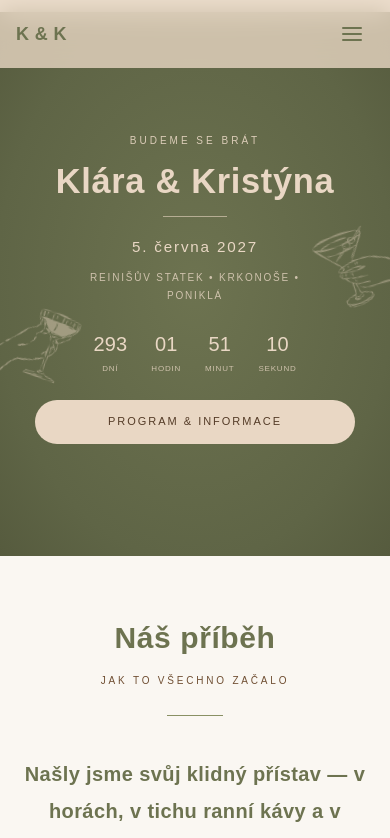
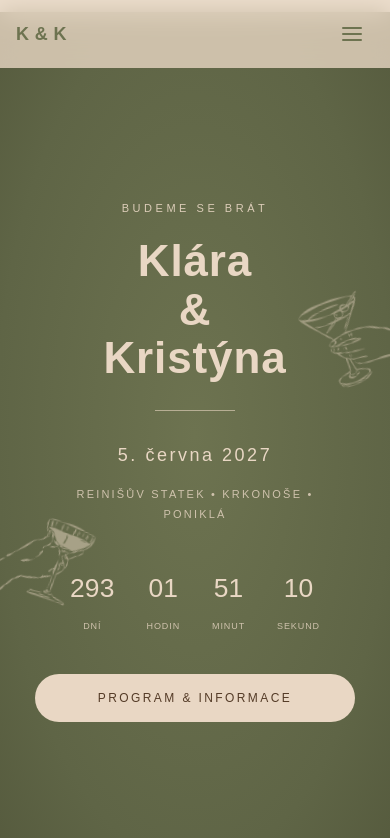
Before and after one commit to tynasorm/svatebni-web, a React (Vite) app: page / in a window 390 px wide. Shown: the top 838 px of the page. Built offline with nearby package versions, Linux system fonts and the light colour scheme; a web font is replaced by a local one.

Commit message:
úprava webu

```diff
--- a/src/components/sections/Hero.tsx
+++ b/src/components/sections/Hero.tsx
@@ -9,11 +9,11 @@ type HeroProps = {
 
 function CountdownUnit({ value, label }: { value: number; label: string }) {
   return (
-    <div className="flex flex-col items-center px-0.5 sm:px-2">
-      <span className="font-body text-xl font-normal tabular-nums text-[#E9D7C4] sm:text-3xl md:text-4xl">
+    <div className="flex flex-col items-center px-1 sm:px-2">
+      <span className="font-body text-[1.65rem] font-normal tabular-nums text-[#E9D7C4] sm:text-3xl md:text-4xl">
         {String(value).padStart(2, '0')}
       </span>
-      <span className="mt-1 font-body text-[8px] uppercase tracking-widest text-[#E9D7C4]/80 sm:mt-2 sm:text-[10px]">
+      <span className="mt-1.5 font-body text-[9px] uppercase tracking-widest text-[#E9D7C4]/80 sm:mt-2 sm:text-[10px]">
         {label}
       </span>
     </div>
@@ -24,7 +24,7 @@ export function Hero({ countdown }: HeroProps) {
   return (
     <section
       id="hero"
-      className="relative -mt-[3.5rem] flex scroll-mt-24 items-center justify-center overflow-hidden px-4 pt-[7.5rem] pb-28 sm:-mt-[4.25rem] sm:min-h-[100svh] sm:px-8 sm:pt-[4.25rem] sm:pb-12 md:px-12"
+      className="relative -mt-[3.5rem] flex min-h-[100dvh] scroll-mt-24 items-center justify-center overflow-hidden px-4 pt-[5.75rem] pb-10 sm:-mt-[4.25rem] sm:px-8 sm:pt-[4.25rem] sm:pb-12 md:px-12"
       style={{
         background:
           'radial-gradient(ellipse at center, #6D7350 0%, #5F6546 72%, #565B3E 100%)',
@@ -48,44 +48,44 @@ export function Hero({ countdown }: HeroProps) {
         src={handCoupe}
         alt=""
         aria-hidden="true"
-        className="hero-float-a pointer-events-none absolute top-[52%] left-0 z-[1] w-[5.75rem] select-none opacity-45 sm:top-auto sm:bottom-[18%] sm:w-44 sm:opacity-65 md:w-52 lg:w-60 lg:opacity-70"
+        className="hero-float-a pointer-events-none absolute top-[58%] left-0 z-[1] w-[6.75rem] select-none opacity-50 sm:top-auto sm:bottom-[18%] sm:w-44 sm:opacity-65 md:w-52 lg:w-60 lg:opacity-70"
       />
       <img
         src={handMartini}
         alt=""
         aria-hidden="true"
-        className="hero-float-b pointer-events-none absolute top-[38%] right-0 z-[1] w-[5.5rem] select-none opacity-40 sm:top-[24%] sm:w-40 sm:opacity-60 md:w-48 lg:w-56 lg:opacity-70"
+        className="hero-float-b pointer-events-none absolute top-[32%] right-0 z-[1] w-[6.5rem] select-none opacity-45 sm:top-[24%] sm:w-40 sm:opacity-60 md:w-48 lg:w-56 lg:opacity-70"
       />
 
       <div className="relative z-10 flex w-full max-w-3xl flex-col items-center text-center">
-        <p className="mb-3 font-body text-[10px] font-normal uppercase tracking-[0.3em] text-[#E9D7C4]/90 sm:mb-8 sm:text-xs sm:tracking-[0.35em]">
+        <p className="mb-5 font-body text-[11px] font-normal uppercase tracking-[0.32em] text-[#E9D7C4]/90 sm:mb-8 sm:text-xs sm:tracking-[0.35em]">
           Budeme se brát
         </p>
 
-        <h1 className="font-heading text-[2.15rem] leading-[1.08] tracking-[0.02em] text-[#E9D7C4] sm:text-5xl sm:leading-[1.05] md:text-7xl lg:text-[5.75rem]">
-          Klára{' '}
-          <span className="inline-block font-heading italic font-normal tracking-normal">
+        <h1 className="font-heading text-[2.75rem] leading-[1.06] tracking-[0.02em] text-[#E9D7C4] sm:text-5xl sm:leading-[1.05] md:text-7xl lg:text-[5.75rem]">
+          <span className="block">Klára</span>
+          <span className="my-0.5 block font-heading italic font-normal tracking-normal sm:my-1">
             &
-          </span>{' '}
-          Kristýna
+          </span>
+          <span className="block">Kristýna</span>
         </h1>
 
-        <div className="mx-auto my-4 h-px w-16 bg-[#E9D7C4]/60 sm:my-10 sm:w-24" />
+        <div className="mx-auto my-7 h-px w-20 bg-[#E9D7C4]/60 sm:my-10 sm:w-24" />
 
-        <p className="font-body text-[0.95rem] font-normal tracking-[0.12em] text-[#E9D7C4] sm:text-lg sm:tracking-[0.15em] md:text-xl">
+        <p className="font-body text-lg font-normal tracking-[0.14em] text-[#E9D7C4] sm:text-lg sm:tracking-[0.15em] md:text-xl">
           {WEDDING_DATE_SHORT}
         </p>
-        <p className="mt-2 max-w-[16rem] font-body text-[10px] font-normal uppercase leading-relaxed tracking-[0.18em] text-[#E9D7C4]/80 sm:mt-5 sm:max-w-none sm:text-sm sm:tracking-[0.28em]">
+        <p className="mt-3 max-w-[18rem] font-body text-[11px] font-normal uppercase leading-relaxed tracking-[0.2em] text-[#E9D7C4]/80 sm:mt-5 sm:max-w-none sm:text-sm sm:tracking-[0.28em]">
           {WEDDING_LOCATION}
         </p>
 
-        <div className="mt-6 w-full sm:mt-14">
+        <div className="mt-10 w-full sm:mt-14">
           {countdown.isPast ? (
             <p className="font-body text-sm font-normal uppercase tracking-[0.28em] text-[#E9D7C4]">
               Dnes je náš velký den
             </p>
           ) : (
-            <div className="mx-auto flex justify-center gap-5 sm:gap-8 md:gap-12">
+            <div className="mx-auto flex justify-center gap-6 sm:gap-8 md:gap-12">
               <CountdownUnit value={countdown.days} label="Dní" />
               <CountdownUnit value={countdown.hours} label="Hodin" />
               <CountdownUnit value={countdown.minutes} label="Minut" />
@@ -96,7 +96,7 @@ export function Hero({ countdown }: HeroProps) {
 
         <a
           href="#kdy-a-kde"
-          className="mt-6 inline-flex min-h-11 w-full max-w-xs items-center justify-center rounded-full bg-[#E9D7C4] px-6 py-3 font-body text-[11px] font-normal uppercase tracking-[0.18em] text-[#543B27] transition-all duration-300 hover:bg-[#FAF7F2] hover:shadow-[0_8px_24px_rgba(84,59,39,0.18)] sm:mt-12 sm:min-h-12 sm:w-auto sm:max-w-none sm:px-8 sm:py-3.5 sm:text-xs sm:tracking-[0.2em]"
+          className="mt-10 inline-flex min-h-12 w-full max-w-xs items-center justify-center rounded-full bg-[#E9D7C4] px-6 py-3.5 font-body text-xs font-normal uppercase tracking-[0.2em] text-[#543B27] transition-all duration-300 hover:bg-[#FAF7F2] hover:shadow-[0_8px_24px_rgba(84,59,39,0.18)] sm:mt-12 sm:w-auto sm:max-w-none sm:px-8 sm:tracking-[0.2em]"
         >
           Program & Informace
         </a>
```
